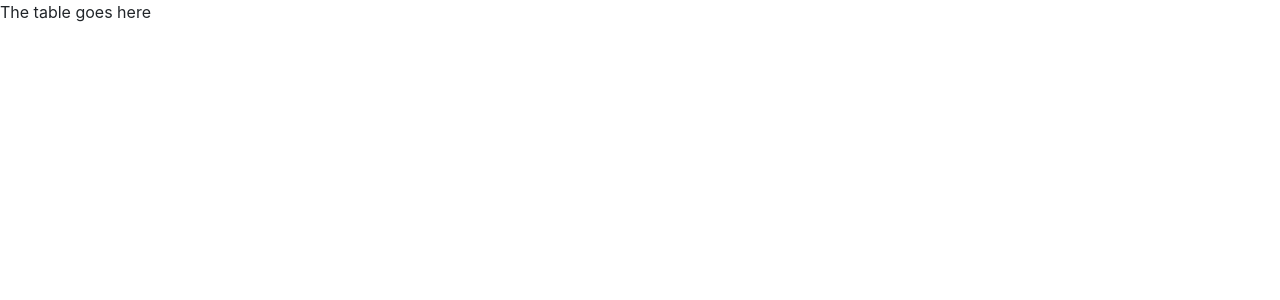
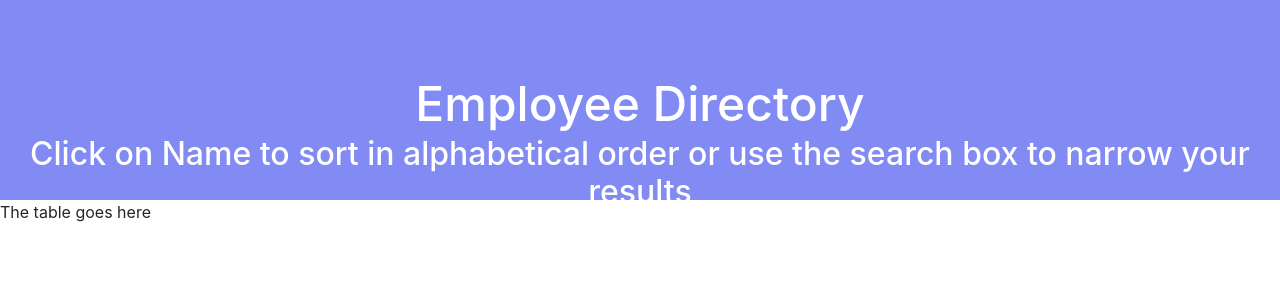
Before and after one commit to Valkimani/employee-profile-viewer-app, a React (Create React App) app: page / in a window 1280 px wide. Shown: the top 300 px of the page. Built offline with nearby package versions, Linux system fonts and the light colour scheme.

Commit message:
Added a Header and Table.Js files in the components folder.Imported Table and Header to ion App.js.Created a styles folder and added Header css.

```diff
--- a/src/App.js
+++ b/src/App.js
@@ -1,8 +1,14 @@
 import React from "react";
+import Header from "./components/Header";
 import Table from "./components/Table";
 
 function App() {
-  return <Table />;
+  return (
+    <div>
+      <Header />
+      <Table />
+    </div>
+  );
 }
 
 export default App;
--- /dev/null
+++ b/src/components/Header.js
@@ -0,0 +1,13 @@
+import React from "react";
+import "../styles/Header.css";
+
+function Header() {
+  return (
+    <header className="header">
+      <h1>Employee Directory</h1>
+      <h2>Click on Name to sort in alphabetical order or use the search box to narrow your results</h2>
+    </header>
+  );
+}
+
+export default Header;
--- /dev/null
+++ b/src/styles/Header.css
@@ -0,0 +1,19 @@
+.header {
+    background: #3744ee9f;
+    height: 200px;
+  }
+
+  .header h1 {
+    margin: 0;
+    padding-top: 75px;
+    text-align: center;
+    color: white;
+    font-size: 3rem;
+  }
+  .header h2 {
+    margin: 0;
+    padding-top: 2px;
+    text-align: center;
+    color: white;
+    /* font-size: 3rem; */
+  }
```
Also changed, not shown: 1 other file (tests, documents, lock files or other folders).
